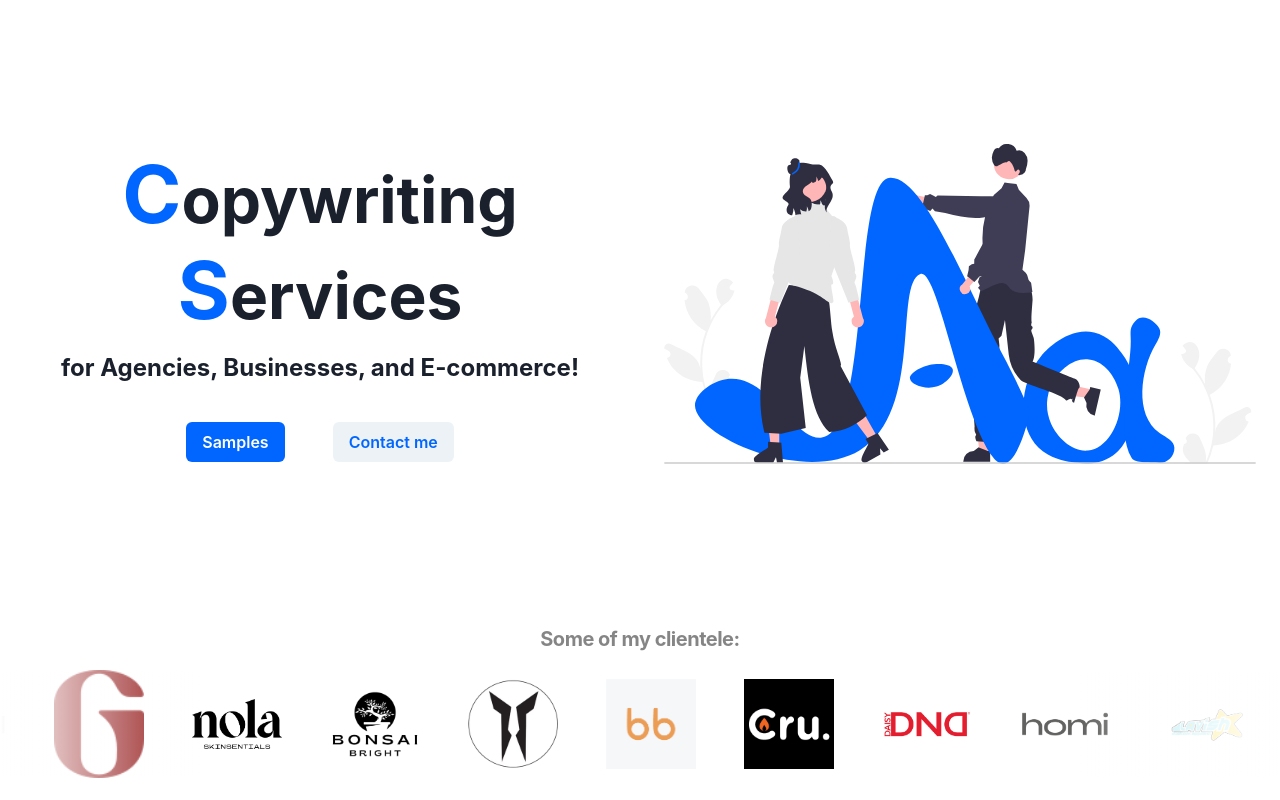
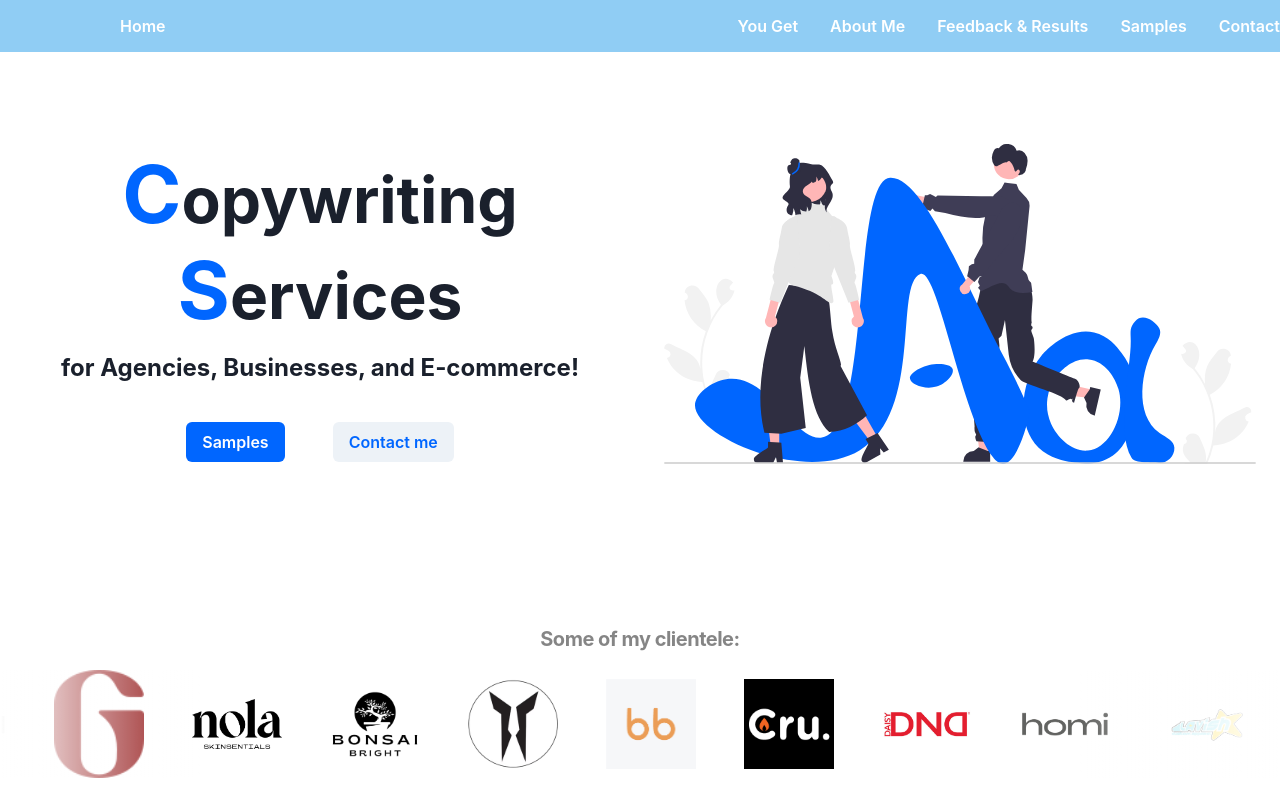
Before and after one commit to jasonLapina/copy-writer, a React (Create React App) app: page / in a window 1280 px wide. Shown: the top 800 px of the page. Built offline with nearby package versions, Linux system fonts and the light colour scheme.

Commit message:
finish desktop version styling and functionalities

```diff
--- a/src/App.js
+++ b/src/App.js
@@ -11,6 +11,7 @@ import "./style.css";
 function App() {
   return (
     <>
+      <Navigation />
       <Box
         aspectRatio='960/540'
         maxH='900px'
@@ -20,6 +21,7 @@ function App() {
         bgSize='cover'
         bgImage="linear-gradient(to bottom, rgba(255, 255, 255, 1) 2%, rgba(255, 255, 255, 0) 98%),
         url('/divider.svg');"
+        id='home'
       >
         <Hero />
       </Box>
@@ -33,6 +35,7 @@ function App() {
         bgSize='cover'
         bgImage="linear-gradient(to bottom, rgba(255, 255, 255, 1) 15%, rgba(255, 255, 255, 0) 85%),
         url('/layered-waves-haikei.svg');"
+        id='youget'
       />
 
       <YouGet />
@@ -46,6 +49,7 @@ function App() {
         bgImage="url('/wave-haikei.svg');"
         maxH='100px'
         mt='-80px'
+        id='about'
       />
 
       <About />
@@ -67,11 +71,22 @@ function App() {
           bgImage="url('/wave-haikei.svg');"
           maxH='100px'
           mt='-80px'
+          id='testimonial'
+        />
+        <Testimonials />
+
+        <Box
+          aspectRatio='960/100'
+          w='100%'
+          bgRepeat='no-repeat'
+          bgPos='center'
+          bgSize='cover'
+          bgImage="url('/wave-haikei.svg');"
+          maxH='100px'
+          mt='-80px'
           id='samples'
         />
-
         <Samples />
-        <Testimonials />
       </Box>
 
       <Box
@@ -82,7 +97,7 @@ function App() {
         bgSize='cover'
         bgImage="url('/wave-haikei.svg');"
         maxH='100px'
-        mt='-120px'
+        mt='-80px'
         id='contact'
       />
       <Contact />
--- a/src/Components/Contact.js
+++ b/src/Components/Contact.js
@@ -19,7 +19,7 @@ function Contact() {
         {contacts.map((item) => (
           <Box
             as='a'
-            href={item.text}
+            href={item.text.includes("@") ? `mailto:${item.text}` : item.text}
             rel='noreferrer noopener'
             target='_blank'
             key={item.text}
--- a/src/Components/Navigation.js
+++ b/src/Components/Navigation.js
@@ -1,28 +1,101 @@
 import { Box, Button, HStack } from "@chakra-ui/react";
+import { useEffect, useState } from "react";
 
 function Navigation() {
-  const sections = Array.from({ length: 4 });
+  const sections = [
+    {
+      text: "You Get",
+      link: "youget",
+    },
+    {
+      text: "About Me",
+      link: "about",
+    },
+    {
+      text: "Feedback & Results",
+      link: "testimonial",
+    },
+    {
+      text: "Samples",
+      link: "samples",
+    },
+    {
+      text: "Contact",
+      link: "contact",
+    },
+  ];
 
+  const [isPastHero, setIsPastHero] = useState(false);
+
+  const handleScroll = () => {
+    if (window.scrollY >= window.innerHeight - 100) setIsPastHero(true);
+    else {
+      setIsPastHero(false);
+    }
+  };
+  useEffect(() => {
+    window.addEventListener("scroll", handleScroll);
+    return () => window.removeEventListener("scroll", handleScroll);
+  }, []);
   return (
-    <Box zIndex={99} fontSize='18px' py='16px' pos='fixed' top='0' w='100%'>
+    <Box
+      bgColor='blue.200'
+      zIndex={99}
+      fontSize='18px'
+      py='16px'
+      pos='fixed'
+      top='0'
+      w='100%'
+      transition='all .4s'
+      opacity={isPastHero ? 0.4 : 1}
+      _hover={{
+        opacity: 1,
+      }}
+    >
       <HStack
         justifyContent='space-between'
         alignItems='center'
         alignContent='center'
         justifyItems='center'
-        maxW='1640px'
+        maxW='1800px'
         mx='auto'
       >
-        <Button variant='ghost'>Home</Button>
+        <Button
+          _hover={{
+            color: "secondary",
+          }}
+          color='white'
+          variant='link'
+          pl='120px'
+          onClick={() => {
+            document.getElementById("home").scrollIntoView({
+              behavior: "smooth",
+            });
+          }}
+        >
+          Home
+        </Button>
         <HStack
           alignItems='center'
           alignContent='center'
-          gap='16px'
+          gap='32px'
           justifyContent='end'
         >
-          {sections.map((_, i) => (
-            <Button key={i} variant='ghost'>
-              NavItem
+          {sections.map((item) => (
+            <Button
+              color='white'
+              key={item.link}
+              variant='link'
+              _hover={{
+                color: "secondary",
+              }}
+              onClick={() => {
+                document.getElementById(item.link).scrollIntoView({
+                  behavior: "smooth",
+                });
+              }}
+            >
+              {item.text}
             </Button>
           ))}
         </HStack>
--- a/src/Components/Samples.js
+++ b/src/Components/Samples.js
@@ -10,15 +10,17 @@ import {
   ModalContent,
   ModalBody,
   Text,
+  Skeleton,
 } from "@chakra-ui/react";
 import { motion } from "framer-motion";
-import { useState } from "react";
+import { useEffect, useState } from "react";
 import SectionLayout from "./Layout/SectionLayout";
 import MyHeading from "./UI/MyHeading";
 
 function Samples() {
   const { isOpen, onOpen, onClose } = useDisclosure();
   const [modalSample, setModalSample] = useState("");
+  const [isLoaded, setIsLoaded] = useState(false);
 
   const sampleCopy = [
     "/sample/BedBugs.jpg",
@@ -34,6 +36,12 @@ function Samples() {
     onOpen();
   };
 
+  useEffect(() => {
+    setTimeout(() => {
+      setIsLoaded(true);
+    }, 1000);
+  }, []);
+
   return (
     <>
       <Modal isOpen={isOpen} onClose={onClose} size='2xl'>
@@ -47,8 +55,9 @@ function Samples() {
 
       <SectionLayout>
         <MyHeading>Samples</MyHeading>
-        <Grid data-aos='fade-up' gap='16px' gridTemplateColumns='repeat(3,1fr)'>
+        <Grid gap='16px' gridTemplateColumns='repeat(3,1fr)'>
           {sampleCopy.map((item) => (
+            <Skeleton isLoaded={isLoaded} borderRadius='20px'>
               <Box
                 as={motion.div}
                 cursor='pointer'
@@ -63,8 +72,8 @@ function Samples() {
                 boxShadow='0 2px 8px #0066FF'
               >
                 <Image
+                  loading='lazy'
                   alt='sample copy for client'
-                loading='lazy'
                   src={item}
                   _groupHover={{
                     filter: "brightness(.2)",
@@ -75,14 +84,14 @@ function Samples() {
                   py='16px'
                   px='32px'
                   pos='absolute'
-                top='-100%'
+                  bottom='-100%'
                   left='50%'
                   transform='translateX(-50%)'
                   color='white'
                   transition='all .4s'
                   opacity={0}
                   _groupHover={{
-                  top: "40px",
+                    bottom: "40px",
                     opacity: 1,
                   }}
                   fontSize='24px'
@@ -90,6 +99,7 @@ function Samples() {
                   Click to view
                 </Text>
               </Box>
+            </Skeleton>
           ))}
         </Grid>
       </SectionLayout>
--- a/src/Components/YouGet.js
+++ b/src/Components/YouGet.js
@@ -53,7 +53,17 @@ function YouGet() {
         </Grid>
       </Box>
       <Center mt='56px'>
-        <Button p='24px' fontSize='32px' color='primary' variant='link'>
+        <Button
+          onClick={() => {
+            document.getElementById("samples").scrollIntoView({
+              behavior: "smooth",
+            });
+          }}
+          p='24px'
+          fontSize='32px'
+          color='primary'
+          variant='link'
+        >
           See samples &rarr;
         </Button>
       </Center>
```
Lines whose indentation alone changed are shown as unchanged.
